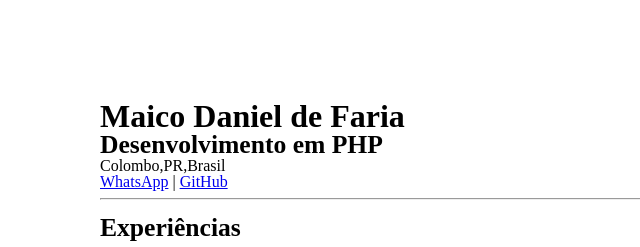
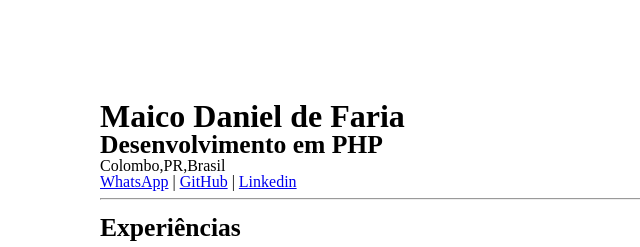
Before and after one commit to maicodaniel/curriculo, a plain HTML site: page index.html in a window 1280 px wide. Shown: the top 247 px of the page, 0-640 px from the left. Drawn offline with nearby package versions, Linux system fonts and the light colour scheme.

Commit message:
Update index.html

```diff
--- a/index.html
+++ b/index.html
@@ -13,7 +13,7 @@
 <h3>Desenvolvimento em PHP</h3>
 <div>
 	<p>Colombo,PR,Brasil</p>
-	<p><a href="https://wa.me/5541998550745" target="_blank">WhatsApp</a> | <a href="https://github.com/maicodaniel" target="_blank">GitHub</a></p>
+	<p><a href="https://wa.me/5541998550745" target="_blank">WhatsApp</a> | <a href="https://github.com/maicodaniel" target="_blank">GitHub</a> | <a href="https://www.linkedin.com/in/maico-daniel-b96527150/" target="_blank">Linkedin</a></p>
 </div>
 <hr>
 <section>
```
